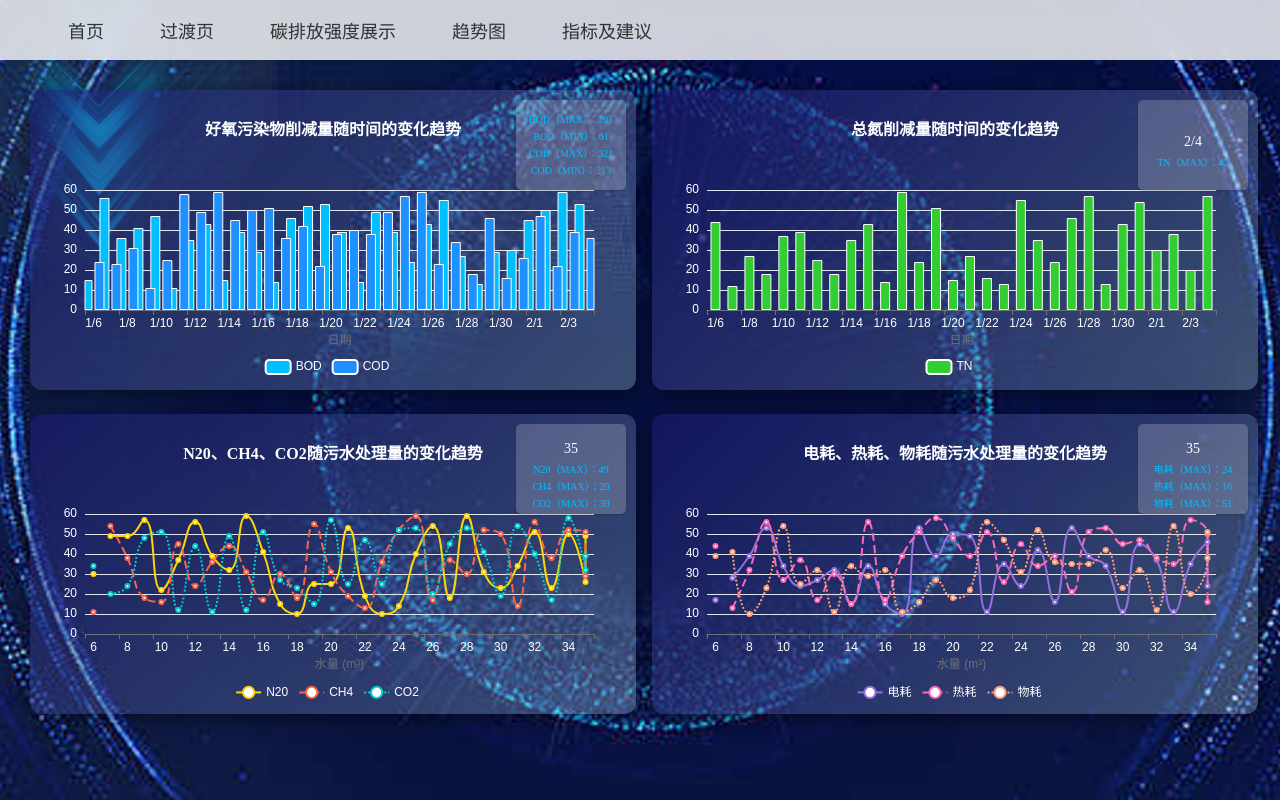
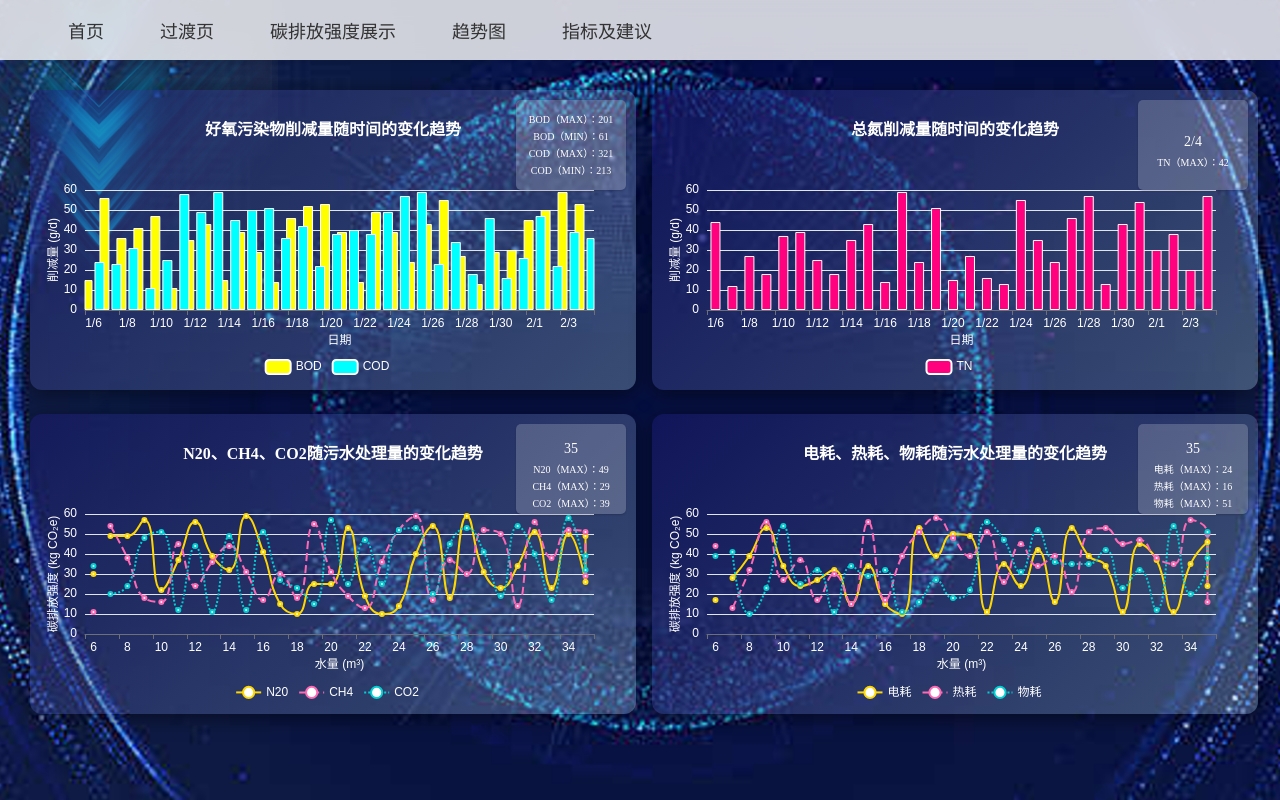
Before and after one commit to smg1205/co2_foot_frontend, a Vue app: page /main/info in a window 1280 px wide. Built offline with nearby package versions, Linux system fonts and the light colour scheme.

Commit message:
修改图表颜色

```diff
--- a/src/views/secondShowView.vue
+++ b/src/views/secondShowView.vue
@@ -7,10 +7,10 @@ const currentData = ref(Array(4).fill([]));
 const currentDay = ref(Array(4).fill('1/1'));
 
 const chartConfigs = [
-  { indicators: ['BOD', 'COD'], colors: ['#00BFFF', '#1E90FF'], lineStyles: ['solid', 'dashed'] },
-  { indicators: ['TN'], colors: ['#32CD32'], lineStyles: ['solid'] },
-  { indicators: ['N20', 'CH4', 'CO2'], colors: ['#FFD700', '#FF6347', '#00CED1'], lineStyles: ['solid', 'dashed', 'dotted'] }, // 亮黄色、亮红色、亮青色
-  { indicators: ['电耗', '热耗', '物耗'], colors: ['#9370DB', '#FF69B4', '#FFA07A'], lineStyles: ['solid', 'dashed', 'dotted'] } // 亮紫色、亮粉色、亮橙色
+  { indicators: ['BOD', 'COD'], colors: [' #FFFF00',' #00FFFF'], lineStyles: ['solid', 'dashed'] },
+  { indicators: ['TN'], colors: ['#FF007F'], lineStyles: ['solid'] },
+  { indicators: ['N20', 'CH4', 'CO2'], colors: ['#FFD700', '#FF69B4', '#00CED1'], lineStyles: ['solid', 'dashed', 'dotted'] }, // 亮黄色、亮粉色、亮青色
+  { indicators: ['电耗', '热耗', '物耗'], colors: ['#FFD700', '#FF69B4', '#00CED1'], lineStyles: ['solid', 'dashed', 'dotted'] } // 亮黄色、亮粉色、亮青色
 ];
 
 const titles = [
@@ -19,7 +19,6 @@ const titles = [
   'N20、CH4、CO2随污水处理量的变化趋势',
   '电耗、热耗、物耗随污水处理量的变化趋势',
 ];
-
 
 const fixedBODCODValues = {
   BOD: { max: 201, min: 61 },
@@ -62,7 +61,6 @@ const initDynamicChart = (index) => {
   let currentDataArray = fullData.map(data => data.slice(startIndex, startIndex + 30));
   let currentXAxisData = xAxisData.slice(startIndex, startIndex + 30);
 
-
   const isBarChart = index < 2;
   const seriesType = isBarChart ? 'bar' : 'line';
 
@@ -75,11 +73,28 @@ const initDynamicChart = (index) => {
       name: isWaterVolumeChart ? '水量 (m³)' : '日期',
       nameLocation: 'center',
       nameGap: 25,
-      axisLabel: { color: '#fff' }
+      axisLabel: {
+        color: '#fff',
+        fontSize: 12
+      },
+      nameTextStyle: {
+        color: '#fff',
+        fontSize: 12
+      }
     },
     yAxis: {
       type: "value",
-      axisLabel: { color: '#fff' }
+      name: index < 2 ? '削减量 (g/d)' : '碳排放强度 (kg CO₂e)',
+      nameLocation: 'center',
+      nameGap: 25,
+      axisLabel: {
+        color: '#fff',
+        fontSize: 12
+      },
+      nameTextStyle: {
+        color: '#fff',
+        fontSize: 12
+      }
     },
     grid: { top: 40, bottom: 70, left: 45, right: 20 },
     series: config.indicators.map((indicator, i) => ({
@@ -162,10 +177,25 @@ onUnmounted(() => {
 
 <style scoped>
 .container {
+  position: relative;
   width: 100%;
   height: 100%;
   padding: 10px;
   box-sizing: border-box;
+}
+
+.container::before {
+  content: '';
+  position: absolute;
+  top: 0;
+  left: 0;
+  width: 100%;
+  height: 100%;
+
+  background-size: cover;
+  background-position: center;
+  opacity: 0.5;
+  z-index: -1;
 }
 
 .dashboard {
@@ -182,7 +212,7 @@ onUnmounted(() => {
 }
 
 .chart-card {
-  background: linear-gradient(135deg, rgba(25, 25, 112, 0.6), rgba(173, 216, 230, 0.3));
+  background: linear-gradient(135deg, rgba(25, 25, 112, 0.5), rgba(173, 216, 230, 0.3));
   padding: 10px;
   box-shadow: 0 4px 20px rgba(0, 0, 0, 0.5);
   border-radius: 12px;
@@ -238,7 +268,7 @@ onUnmounted(() => {
 
 .indicator {
   font-size: 10px;
-  color: #00BFFF;
+  color: white;
   margin-bottom: 2px;
   text-align: center;
   white-space: nowrap;
```
